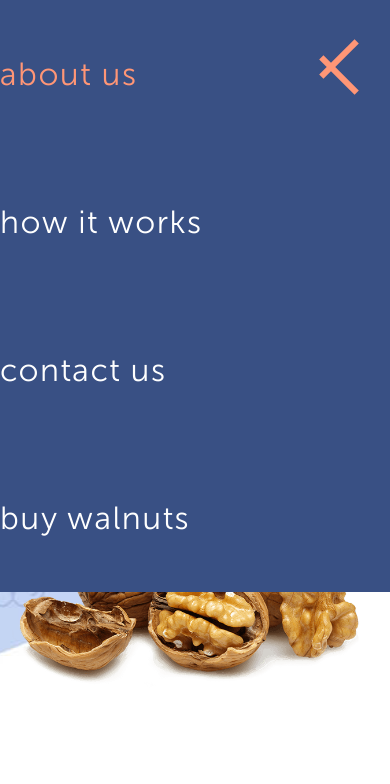
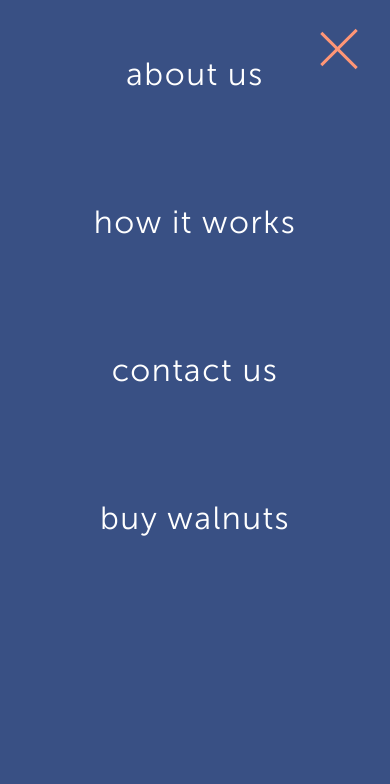
Before and after one commit to VeronaDi/nuts, a website built with Parcel: page index.html in a window 390 px wide. Both pictures are taken after a click on the button 339 px from the left and 75 px from the top of the page. Shown: the top 784 px of the page. Built offline with nearby package versions, Linux system fonts and the light colour scheme.

Commit message:
fixed mob menu

```diff
--- a/styles/main.scss
+++ b/styles/main.scss
@@ -26,10 +26,6 @@ $red: rgb(255, 150, 118);
 $blue: rgb(57, 80, 132);
 $gray: rgb(227, 228, 235);
 $light-blue: #eff1f5;
-
-* {
-  hyphens: auto;
-}
 
 body {
   margin: 0;
@@ -265,13 +261,17 @@ a {
   &.close:nth-child(1) {
     transform: rotate(-45deg);
     background-color: $red;
-    z-index: 15;
+    z-index: 8;
+    margin: 0;
+    height: 3px;
   }
 
   &.close:nth-child(2) {
     transform: rotate(45deg);
     background-color: $red;
-    z-index: 15;
+    z-index: 8;
+    margin: 0;
+    height: 3px;
   }
 
   @include media-breakpoint-up(md) {
@@ -286,6 +286,8 @@ a {
   top: 0;
   left: 0;
   display: inline-block;
+  text-align: center;
+  background: $blue;
   width: 100%;
   height: 100%;
   transition: all 0.5s;
@@ -304,7 +306,6 @@ a {
 
 .mobile-nav__item {
   font-family: 'Museo Sans Cyrl 300';
-  background: rgb(57, 80, 132);
 
   @include media-breakpoint-up(md) {
     display: none;
```
